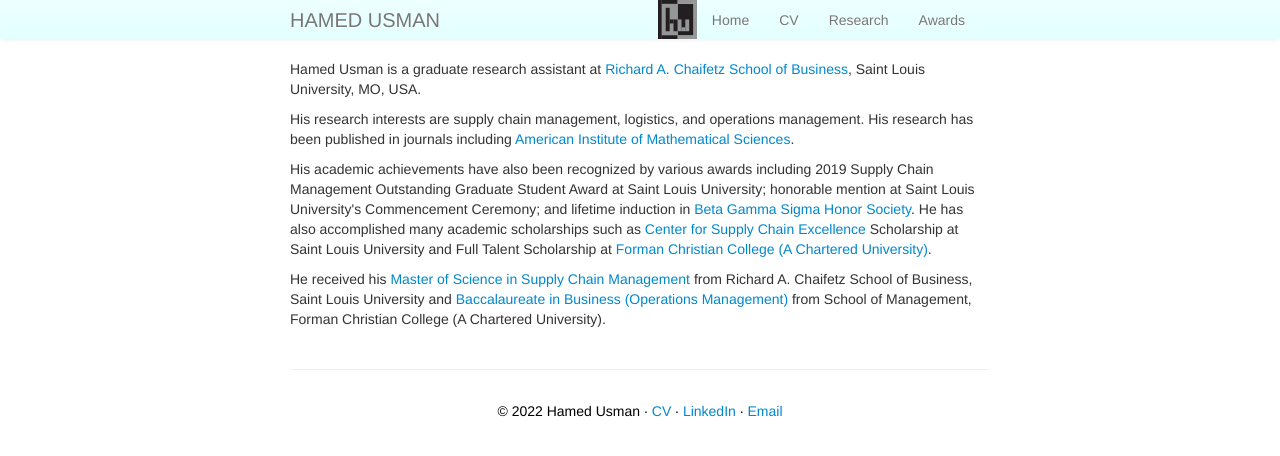
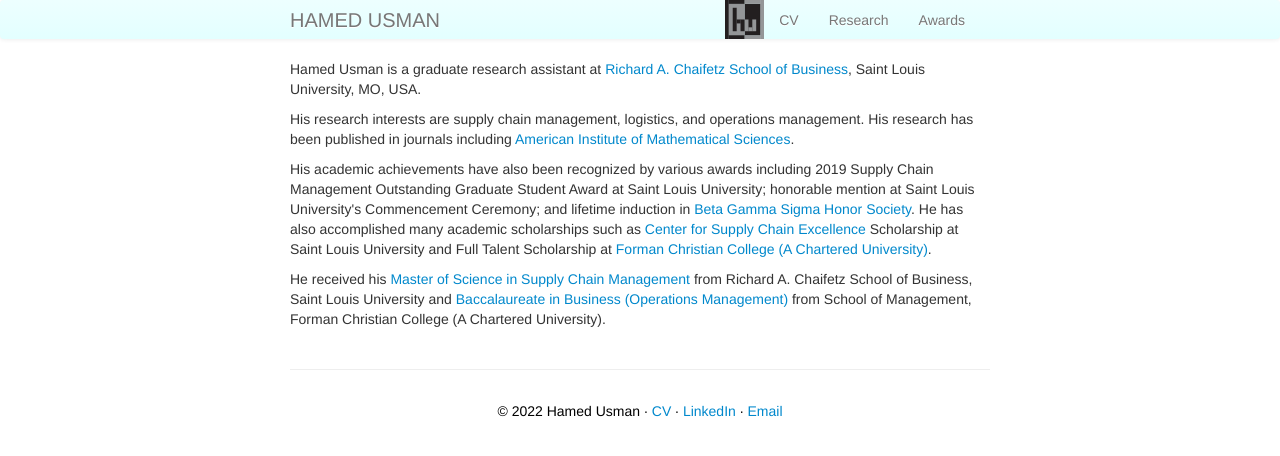
Before and after one commit to hamedusman/hamedusman.github.io, a Jekyll site: the page built from index.md, in a window 1280 px wide. Shown: the top 456 px of the page. Built offline with Jekyll 4.4.1, drawn with Linux system fonts in a browser that asks for light colours.

Commit message:
Update default.html

```diff
--- a/_includes/themes/twitter/default.html
+++ b/_includes/themes/twitter/default.html
@@ -36,7 +36,7 @@
           <a class="brand" href="{{ HOME_PATH }}">{{ site.title }}</a>
           <ul class="nav">
             <li><div id="hu"><img src="../assets/hu.svg"/></div></li>
-            <li><a href="http://hamedusman.github.io"><p class="hover-underline-animation">Home</p></a></li>
+            <!--<li><a href="http://hamedusman.github.io"><p class="hover-underline-animation">Home</p></a></li>-->
             <li><a href="{{ BASE_PATH }}/assets/CV.pdf" rel="noopener noreferrer" target="_blank"><p class="hover-underline-animation">CV</p></a></li>
             <li><a href="/pages/research.html"><p class="hover-underline-animation">Research</p></a></li>
             <li><a href="/pages/awards.html"><p class="hover-underline-animation">Awards</p></a></li>
```
